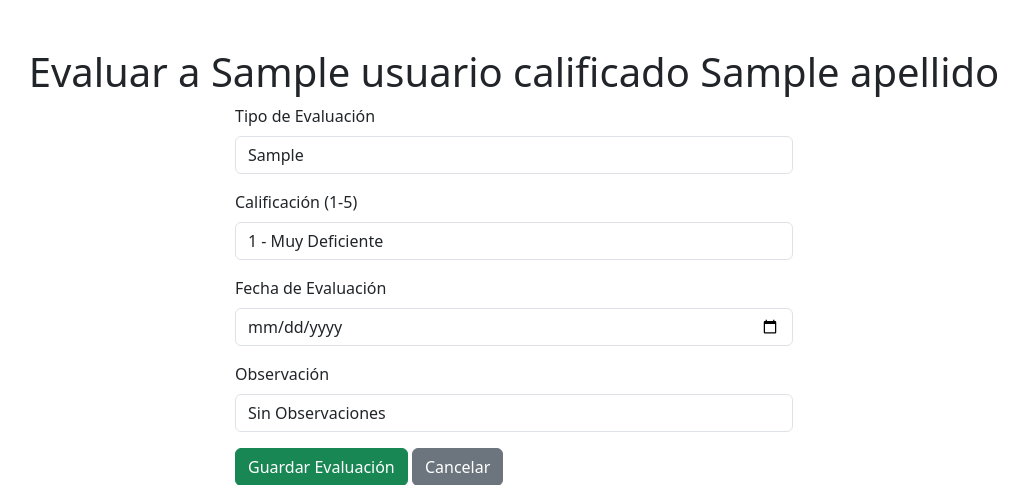
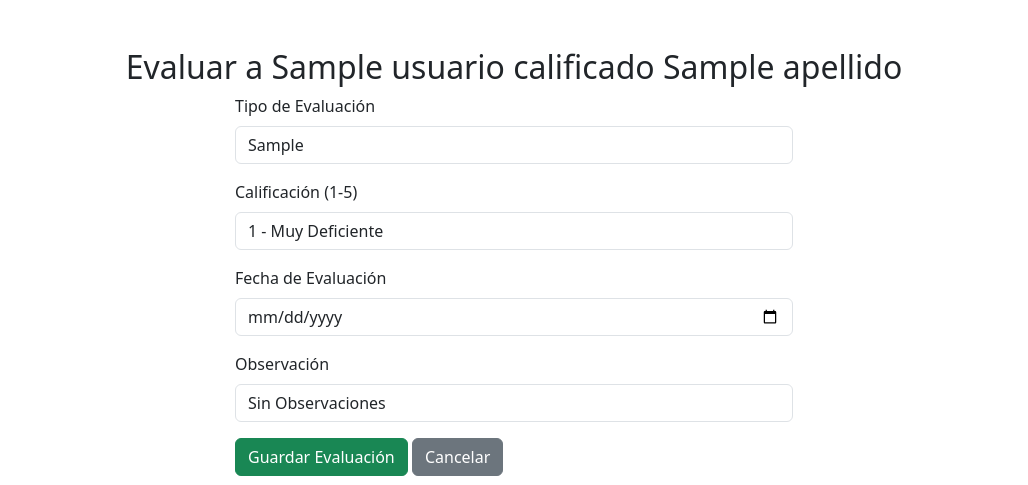
Before and after one commit to RicardoVaca109/SwissportEmsaWebApp, a Django app: template evaluaciones/templates/pruebas_usuario.html in a window 1280 px wide. Shown: the part 56-541 px from the top of the page, without its empty margins (126-1154 px from the left). Run offline with Django 5.2, Linux system fonts and the light colour scheme; the template is opened without the code that fills it: most values are stand-ins (such as "Sample title", 1, 10 or a date in 2020).

Commit message:
Cambios mínimos

```diff
--- a/evaluaciones/templates/pruebas_usuario.html
+++ b/evaluaciones/templates/pruebas_usuario.html
@@ -3,7 +3,7 @@
 {% block title %}Evaluar {{ usuario_calificado.nombre }}{% endblock %}
 
 {% block content %}
-<h1 class="text-center">Evaluar a {{ usuario_calificado.nombre }} {{ usuario_calificado.apellido }}</h1>
+<h2 class="text-center">Evaluar a {{ usuario_calificado.nombre }} {{ usuario_calificado.apellido }}</h2>
 
 <form method="POST" action="{% url 'evaluar_usuario' usuario_calificado.id_usuario tipo_evaluacion %}" class="w-50 mx-auto">
     {% csrf_token %}
```
